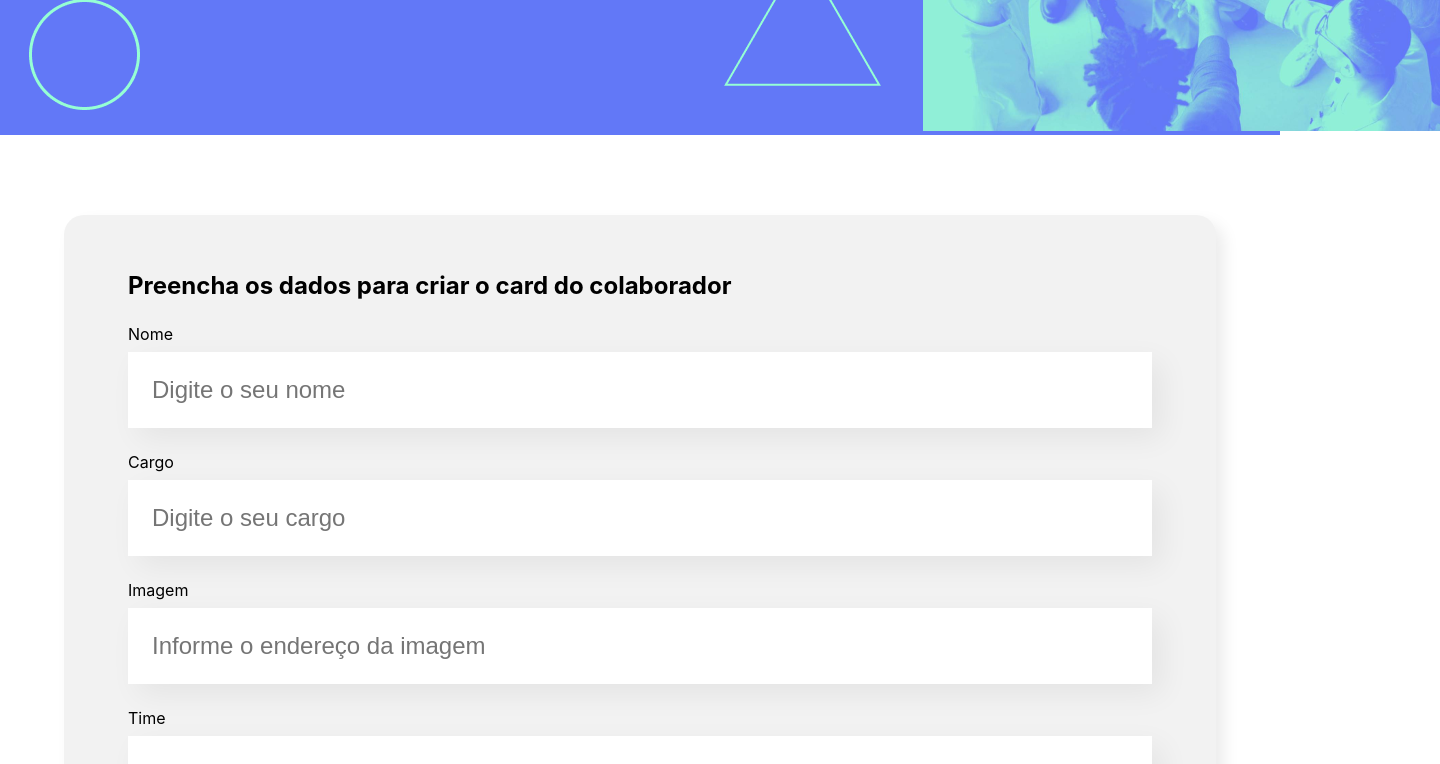
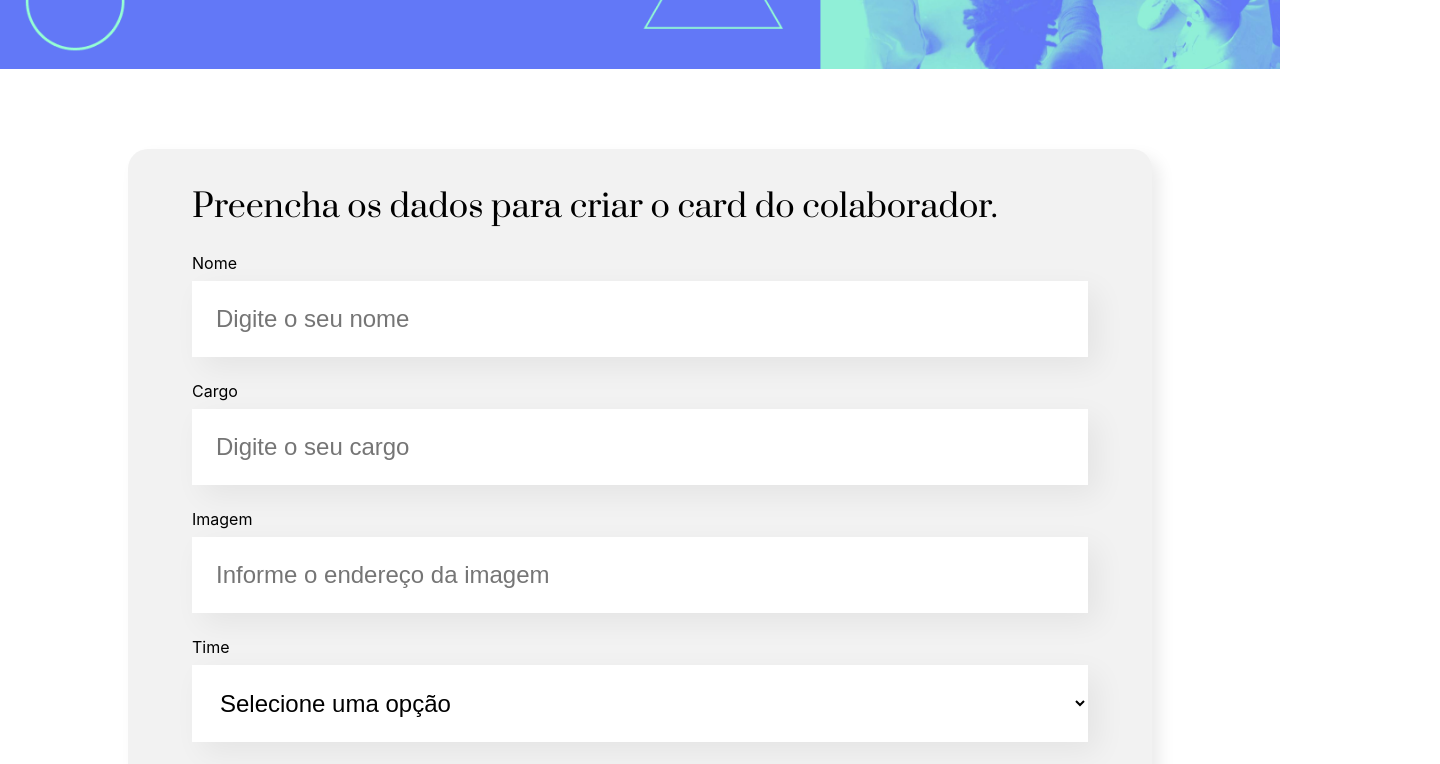
Before and after one commit to GGhiaroni/organo-react, a React (Create React App) app: page / in a window 1280 px wide. Shown: the part 425-1189 px from the top of the page, 1440 px wide, since content can reach past the window. Built offline with nearby package versions, Linux system fonts and the light colour scheme.

Commit message:
ajustes gerais de layout do projeto e inclusao de time inicial para ter o Organo populado

```diff
--- a/public/index.html
+++ b/public/index.html
@@ -25,6 +25,10 @@
       Learn how to configure a non-root public URL by running `npm run build`.
     -->
     <title>Organo.io</title>
+    <link
+      href="https://fonts.googleapis.com/css2?family=Prata&display=swap"
+      rel="stylesheet"
+    />
   </head>
   <body>
     <noscript>You need to enable JavaScript to run this app.</noscript>
--- a/src/App.js
+++ b/src/App.js
@@ -43,7 +43,178 @@ function App() {
     },
   ];
 
-  const [colaboradores, setColaboradores] = useState([]);
+  const inicial = [
+    {
+      nome: "JULIANA AMOASEI",
+      cargo: "Desenvolvedora de software e instrutora",
+      imagem:
+        "https://www.alura.com.br/assets/img/lideres/juliana-amoasei.1647533644.jpeg",
+      time: timesCadastrados[0].nome,
+    },
+    {
+      nome: "DANIEL ARTINE",
+      cargo: "Engenheiro de Software na Stone Age",
+      imagem:
+        "https://www.alura.com.br/assets/img/lideres/daniel-artine.1647533644.jpeg",
+      time: timesCadastrados[0].nome,
+    },
+    {
+      nome: "GUILHERME LIMA",
+      cargo: "Desenvolvedor Python e JavaScript na Alura",
+      imagem:
+        "	https://www.alura.com.br/assets/img/lideres/guilherme-lima.1647533644.jpeg",
+      time: timesCadastrados[0].nome,
+    },
+    {
+      nome: "PAULO SILVEIRA",
+      cargo: "Hipster e CEO da Alura",
+      imagem:
+        "https://www.alura.com.br/assets/img/lideres/paulo-silveira.1647533644.jpeg",
+      time: timesCadastrados[0].nome,
+    },
+    {
+      nome: "JULIANA AMOASEI",
+      cargo: "Desenvolvedora de software e instrutora",
+      imagem:
+        "https://www.alura.com.br/assets/img/lideres/juliana-amoasei.1647533644.jpeg",
+      time: timesCadastrados[1].nome,
+    },
+    {
+      nome: "DANIEL ARTINE",
+      cargo: "Engenheiro de Software na Stone Age",
+      imagem:
+        "https://www.alura.com.br/assets/img/lideres/daniel-artine.1647533644.jpeg",
+      time: timesCadastrados[1].nome,
+    },
+    {
+      nome: "GUILHERME LIMA",
+      cargo: "Desenvolvedor Python e JavaScript na Alura",
+      imagem:
+        "	https://www.alura.com.br/assets/img/lideres/guilherme-lima.1647533644.jpeg",
+      time: timesCadastrados[1].nome,
+    },
+    {
+      nome: "PAULO SILVEIRA",
+      cargo: "Hipster e CEO da Alura",
+      imagem:
+        "https://www.alura.com.br/assets/img/lideres/paulo-silveira.1647533644.jpeg",
+      time: timesCadastrados[1].nome,
+    },
+    {
+      nome: "JULIANA AMOASEI",
+      cargo: "Desenvolvedora de software e instrutora",
+      imagem:
+        "https://www.alura.com.br/assets/img/lideres/juliana-amoasei.1647533644.jpeg",
+      time: timesCadastrados[2].nome,
+    },
+    {
+      nome: "DANIEL ARTINE",
+      cargo: "Engenheiro de Software na Stone Age",
+      imagem:
+        "https://www.alura.com.br/assets/img/lideres/daniel-artine.1647533644.jpeg",
+      time: timesCadastrados[2].nome,
+    },
+    {
+      nome: "GUILHERME LIMA",
+      cargo: "Desenvolvedor Python e JavaScript na Alura",
+      imagem:
+        "	https://www.alura.com.br/assets/img/lideres/guilherme-lima.1647533644.jpeg",
+      time: timesCadastrados[2].nome,
+    },
+    {
+      nome: "PAULO SILVEIRA",
+      cargo: "Hipster e CEO da Alura",
+      imagem:
+        "https://www.alura.com.br/assets/img/lideres/paulo-silveira.1647533644.jpeg",
+      time: timesCadastrados[2].nome,
+    },
+    {
+      nome: "JULIANA AMOASEI",
+      cargo: "Desenvolvedora de software e instrutora",
+      imagem:
+        "https://www.alura.com.br/assets/img/lideres/juliana-amoasei.1647533644.jpeg",
+      time: timesCadastrados[3].nome,
+    },
+    {
+      nome: "DANIEL ARTINE",
+      cargo: "Engenheiro de Software na Stone Age",
+      imagem:
+        "https://www.alura.com.br/assets/img/lideres/daniel-artine.1647533644.jpeg",
+      time: timesCadastrados[3].nome,
+    },
+    {
+      nome: "GUILHERME LIMA",
+      cargo: "Desenvolvedor Python e JavaScript na Alura",
+      imagem:
+        "	https://www.alura.com.br/assets/img/lideres/guilherme-lima.1647533644.jpeg",
+      time: timesCadastrados[3].nome,
+    },
+    {
+      nome: "PAULO SILVEIRA",
+      cargo: "Hipster e CEO da Alura",
+      imagem:
+        "https://www.alura.com.br/assets/img/lideres/paulo-silveira.1647533644.jpeg",
+      time: timesCadastrados[3].nome,
+    },
+    {
+      nome: "JULIANA AMOASEI",
+      cargo: "Desenvolvedora de software e instrutora",
+      imagem:
+        "https://www.alura.com.br/assets/img/lideres/juliana-amoasei.1647533644.jpeg",
+      time: timesCadastrados[4].nome,
+    },
+    {
+      nome: "DANIEL ARTINE",
+      cargo: "Engenheiro de Software na Stone Age",
+      imagem:
+        "https://www.alura.com.br/assets/img/lideres/daniel-artine.1647533644.jpeg",
+      time: timesCadastrados[4].nome,
+    },
+    {
+      nome: "GUILHERME LIMA",
+      cargo: "Desenvolvedor Python e JavaScript na Alura",
+      imagem:
+        "	https://www.alura.com.br/assets/img/lideres/guilherme-lima.1647533644.jpeg",
+      time: timesCadastrados[4].nome,
+    },
+    {
+      nome: "PAULO SILVEIRA",
+      cargo: "Hipster e CEO da Alura",
+      imagem:
+        "https://www.alura.com.br/assets/img/lideres/paulo-silveira.1647533644.jpeg",
+      time: timesCadastrados[4].nome,
+    },
+    {
+      nome: "JULIANA AMOASEI",
+      cargo: "Desenvolvedora de software e instrutora",
+      imagem:
+        "https://www.alura.com.br/assets/img/lideres/juliana-amoasei.1647533644.jpeg",
+      time: timesCadastrados[5].nome,
+    },
+    {
+      nome: "DANIEL ARTINE",
+      cargo: "Engenheiro de Software na Stone Age",
+      imagem:
+        "https://www.alura.com.br/assets/img/lideres/daniel-artine.1647533644.jpeg",
+      time: timesCadastrados[5].nome,
+    },
+    {
+      nome: "GUILHERME LIMA",
+      cargo: "Desenvolvedor Python e JavaScript na Alura",
+      imagem:
+        "	https://www.alura.com.br/assets/img/lideres/guilherme-lima.1647533644.jpeg",
+      time: timesCadastrados[5].nome,
+    },
+    {
+      nome: "PAULO SILVEIRA",
+      cargo: "Hipster e CEO da Alura",
+      imagem:
+        "https://www.alura.com.br/assets/img/lideres/paulo-silveira.1647533644.jpeg",
+      time: timesCadastrados[5].nome,
+    },
+  ];
+
+  const [colaboradores, setColaboradores] = useState(inicial);
 
   const adicionarNovoColaborador = (colaborador) => {
     setColaboradores((arrayAntigoDeColaboradores) => [
@@ -59,6 +230,8 @@ function App() {
         times={timesCadastrados.map((time) => time.nome)}
         aoCadastrarColaborador={adicionarNovoColaborador}
       />
+      <section className="times">
+        <h2>Minha Organização</h2>
         {timesCadastrados.map((time) => (
           <Time
             key={time.nome}
@@ -70,6 +243,7 @@ function App() {
             )}
           />
         ))}
+      </section>
       <Footer />
     </div>
   );
--- a/src/componentes/Banner/Banner.css
+++ b/src/componentes/Banner/Banner.css
@@ -1,8 +1,13 @@
 .banner {
   background-color: #6278f7;
   text-align: center;
+  margin: 0;
+  padding: 0;
 }
 
 .banner img {
-  min-width: 100%;
+  width: 100%;
+  height: 100%;
+  object-fit: cover;
+  display: block;
 }
--- a/src/componentes/Formulario/Formulario.css
+++ b/src/componentes/Formulario/Formulario.css
@@ -11,3 +11,13 @@
   padding: 36px 64px;
   box-shadow: 8px 8px 16px rgba(0, 0, 0, 0.08);
 }
+
+.formulario h2 {
+  all: unset;
+  font-family: "Prata", serif;
+  font-size: 32px;
+}
+
+.formulario h2::after {
+  all: unset;
+}
--- a/src/componentes/Formulario/index.js
+++ b/src/componentes/Formulario/index.js
@@ -29,7 +29,7 @@ const Formulario = (props) => {
   return (
     <section className="formulario">
       <form onSubmit={enviarFormulario}>
-        <h2>Preencha os dados para criar o card do colaborador</h2>
+        <h2>Preencha os dados para criar o card do colaborador.</h2>
         <InputsTexto
           obrigatorio={true}
           label="Nome"
--- a/src/componentes/Time/Time.css
+++ b/src/componentes/Time/Time.css
@@ -5,9 +5,6 @@
 
 .time h3 {
   font-size: 32px;
-  border-bottom: 4px solid;
-  display: inline-block;
-  padding-bottom: 8px;
 }
 
 .time .colaboradores {
--- a/src/componentes/Time/index.js
+++ b/src/componentes/Time/index.js
@@ -3,7 +3,13 @@ import "./Time.css";
 
 const Time = (props) => {
   return props.colaboradores.length > 0 ? (
-    <section className="time" style={{ backgroundColor: props.corSecundaria }}>
+    <section
+      className="time"
+      style={{
+        backgroundColor: props.corSecundaria,
+        "--cor-primaria": props.corPrimaria,
+      }}
+    >
       <h3 style={{ borderColor: props.corPrimaria }}>{props.nome}</h3>
       <div className="colaboradores">
         {props.colaboradores.map((colaborador) => (
--- a/src/index.css
+++ b/src/index.css
@@ -1,13 +1,63 @@
+* {
+  margin: 0;
+  padding: 0;
+  box-sizing: border-box;
+}
+
 body {
-  margin: 0;
-  font-family: -apple-system, BlinkMacSystemFont, 'Segoe UI', 'Roboto', 'Oxygen',
-    'Ubuntu', 'Cantarell', 'Fira Sans', 'Droid Sans', 'Helvetica Neue',
+  font-family: -apple-system, BlinkMacSystemFont, "Segoe UI", "Roboto", "Oxygen",
+    "Ubuntu", "Cantarell", "Fira Sans", "Droid Sans", "Helvetica Neue",
     sans-serif;
   -webkit-font-smoothing: antialiased;
   -moz-osx-font-smoothing: grayscale;
 }
 
-code {
-  font-family: source-code-pro, Menlo, Monaco, Consolas, 'Courier New',
-    monospace;
+.times {
+  text-align: center;
 }
+
+h1,
+h2 {
+  font-size: 40px;
+  color: #6278f7;
+  display: inline-block;
+  text-align: center;
+  position: relative;
+  margin: 32px auto;
+  font-family: "Prata", serif;
+  font-weight: 400;
+}
+
+h1::after,
+h2::after {
+  content: "";
+  display: block;
+  width: 64px;
+  height: 4px;
+  background-color: #6278f7;
+  margin: 8px auto 80px;
+  left: 50%;
+  transform: translateX(-50%);
+  bottom: -10px;
+}
+
+h3 {
+  font-family: "Prata", serif;
+  position: relative;
+  margin-bottom: 38px;
+}
+
+h3 {
+  font-family: "Prata", serif;
+  text-align: center;
+  margin-bottom: 8px;
+}
+
+h3::after {
+  content: "";
+  display: block;
+  width: 32px;
+  height: 4px;
+  margin: 8px auto 38px;
+  background-color: var(--cor-primaria);
+}
```
Lines whose indentation alone changed are shown as unchanged.
